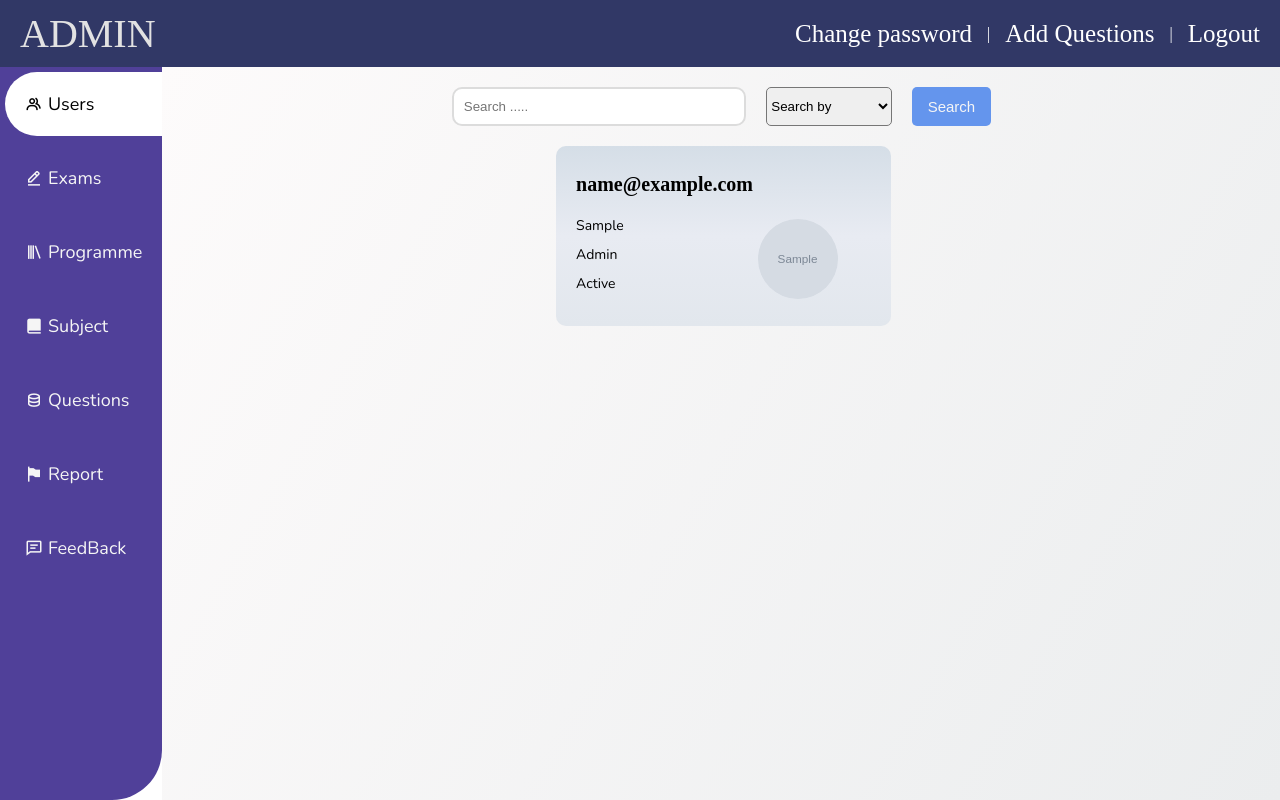
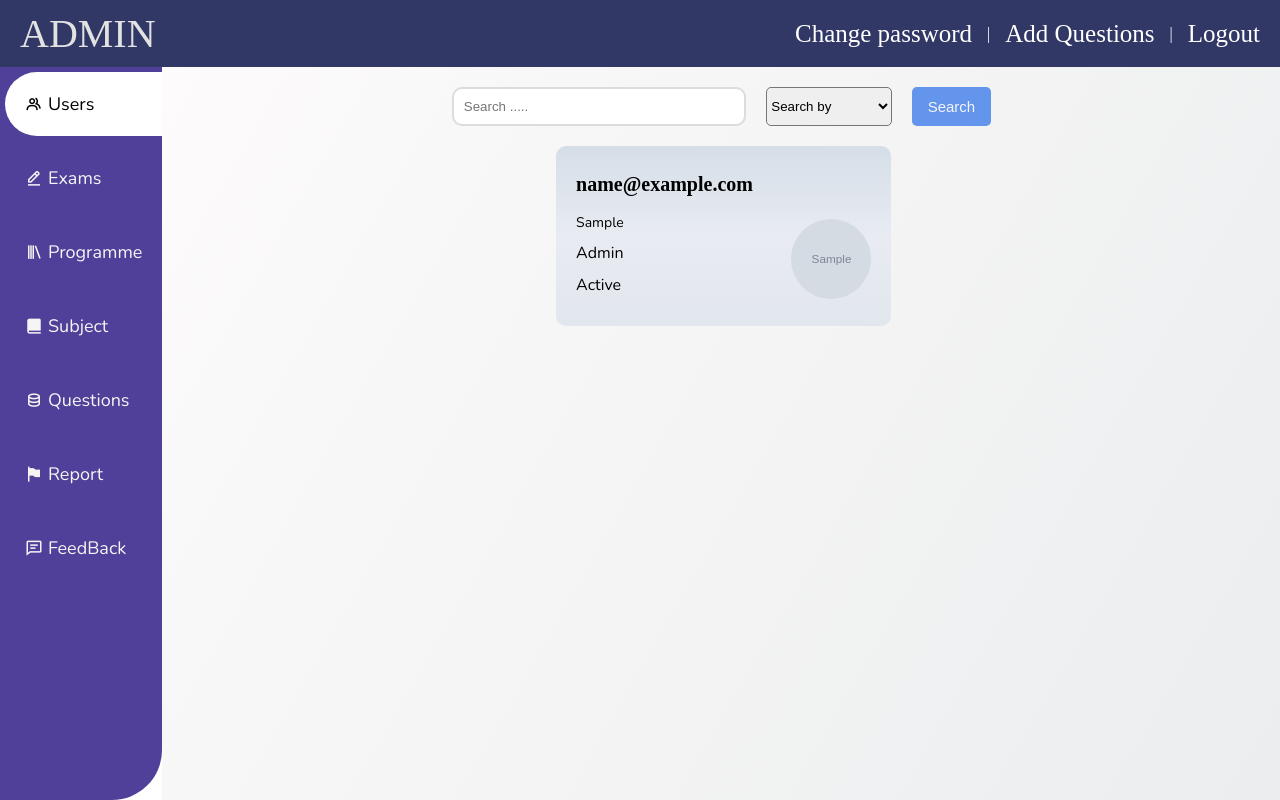
Before and after one commit to sainisoftravi/online_entrance, a Django app: page /index/ in a window 1280 px wide. Run offline with Django 4.2, Linux system fonts and the light colour scheme; tables that the repository leaves empty hold one stand-in row (values such as "Sample post"); grey boxes marked "Sample" are stand-in pictures; some libraries are stand-ins or nearby versions; some web fonts are replaced.

Commit message:
Updated UI

```diff
--- a/static/css/admin/User.css
+++ b/static/css/admin/User.css
@@ -12,16 +12,18 @@
     display: flex;
 }
 
+.inner-wrapper-right{
+    justify-content: flex-end;
+}
+
 .user-email{
     font-size: 20px;
     font-weight: bold;
 }
 
 .user-gender,
-.yes-admin,
-.no-admin,
-.yes-active,
-.no-active{
+.user-admin,
+.user-active{
     font-size: 14px;
 }
 
```
